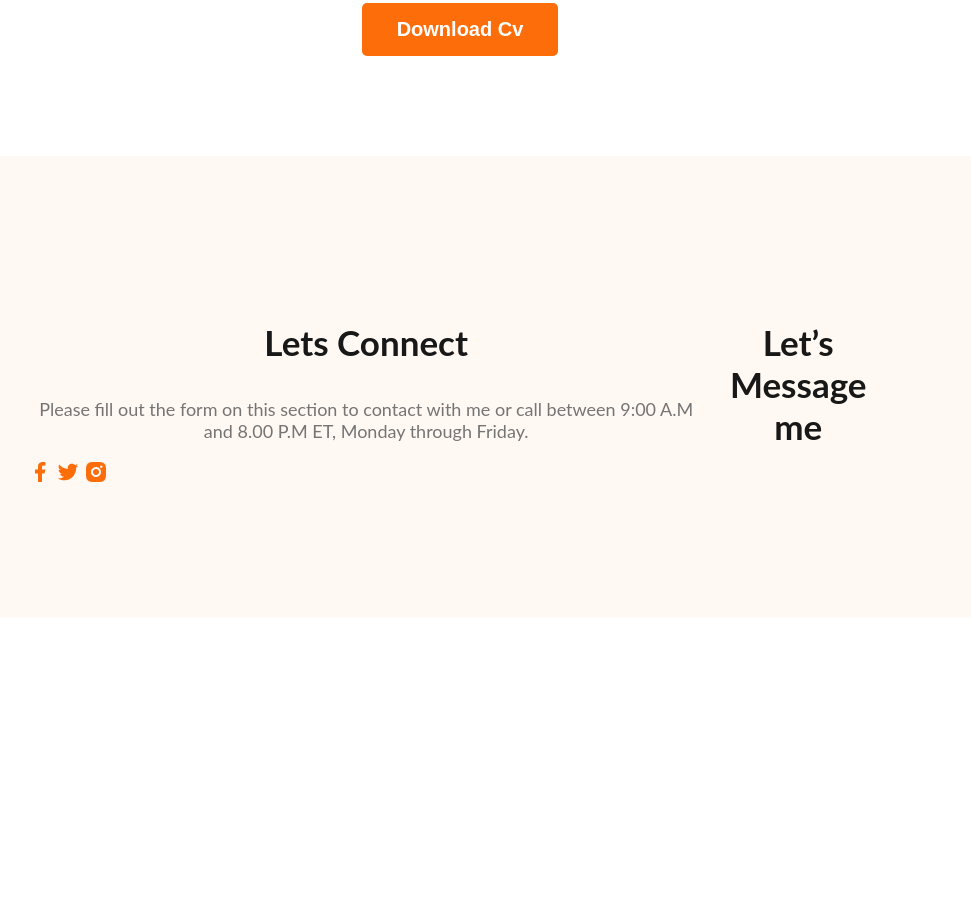
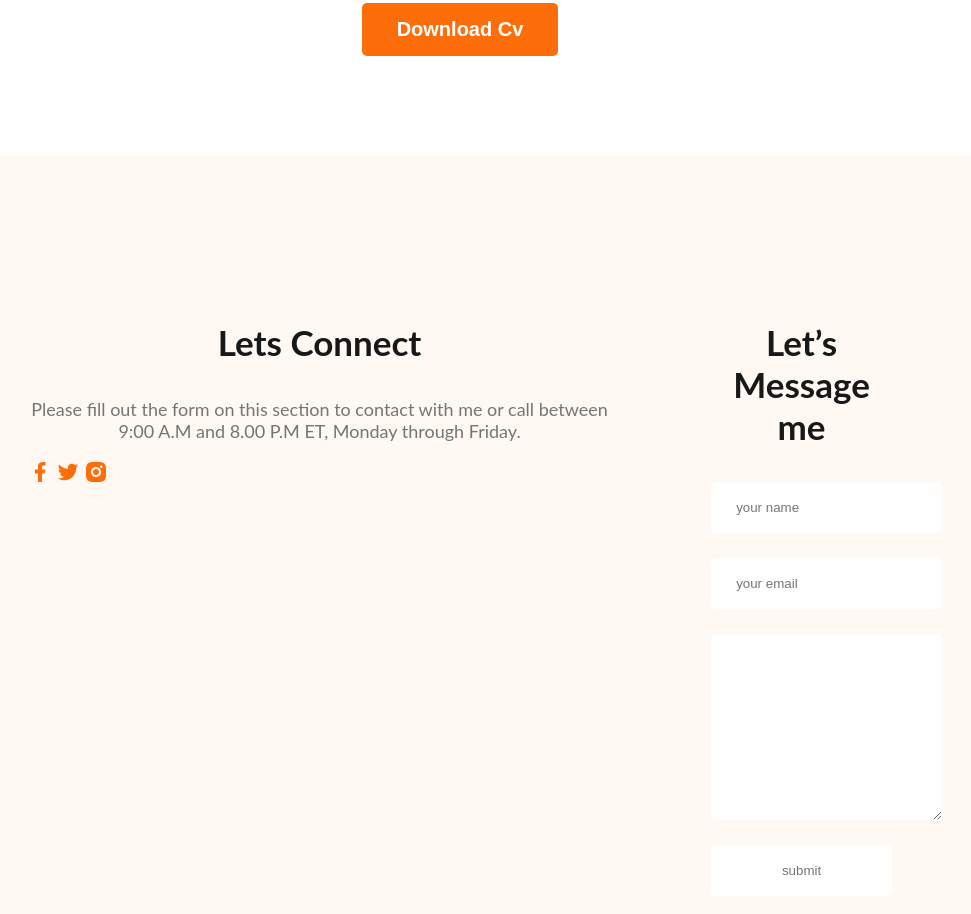
Before and after one commit to mosiur49/web-devoloper-portfolio, a plain HTML site: page index.html in a window 1280 px wide. Shown: the part 2761-3675 px from the top of the page, without its empty margins (180-1151 px from the left). Before the commit the page ends 3386 px from the top, so only its background shows below. Drawn offline with Linux system fonts and the light colour scheme.

```diff
--- a/index.html
+++ b/index.html
@@ -175,7 +175,7 @@
 
     </main>
     <footer>
-        <div class="foter-comumn">
+        <div class="foter-column">
             <h3 class="section-title">Lets Connect</h3>
             <p class="section-description">Please fill out the form on this section to contact with me or call between 9:00 A.M and 8.00 P.M ET, Monday through Friday.</p>
             <div class="social-link">
@@ -187,8 +187,16 @@
         </div>
 
 
-        <div class="foter-comumn">
-            <h3 class="section-title">Let’s Message me</h3>
+        <div class="foter-column">
+            <h3 class="section-title">Let’s Message me </h3>
+            <form class="contact" action="">
+                <input type="text" placeholder="your name">
+                <input type="email" placeholder="your email">
+
+                <textarea name="" id="" cols="30" rows="10"></textarea>
+                <input class="btn-primary1" type="submit" value="submit">
+
+            </form>
 
         </div>
 
--- a/style/style.css
+++ b/style/style.css
@@ -169,7 +169,28 @@ main {
 }
 footer{
     display: flex;
+    gap: 100px;
     background-color: #FFF8F3;
     padding: 130px 200px;
     margin-top: 100px;
 }
+.footer-column{
+    width: 50%;
+}
+.contact input,textarea{
+    display: block;
+    margin-bottom: 25px;
+    padding: 18px 25px;
+    color: #757575;
+    border-radius: 5px;
+    background: #FFF;
+    border: 0;
+    width: 100%;
+}
+.btn-primary1{
+    border-radius: 5px;
+    background: #FD6E0A;
+}
+.social-link{
+    margin-right: 10px;
+}
```
